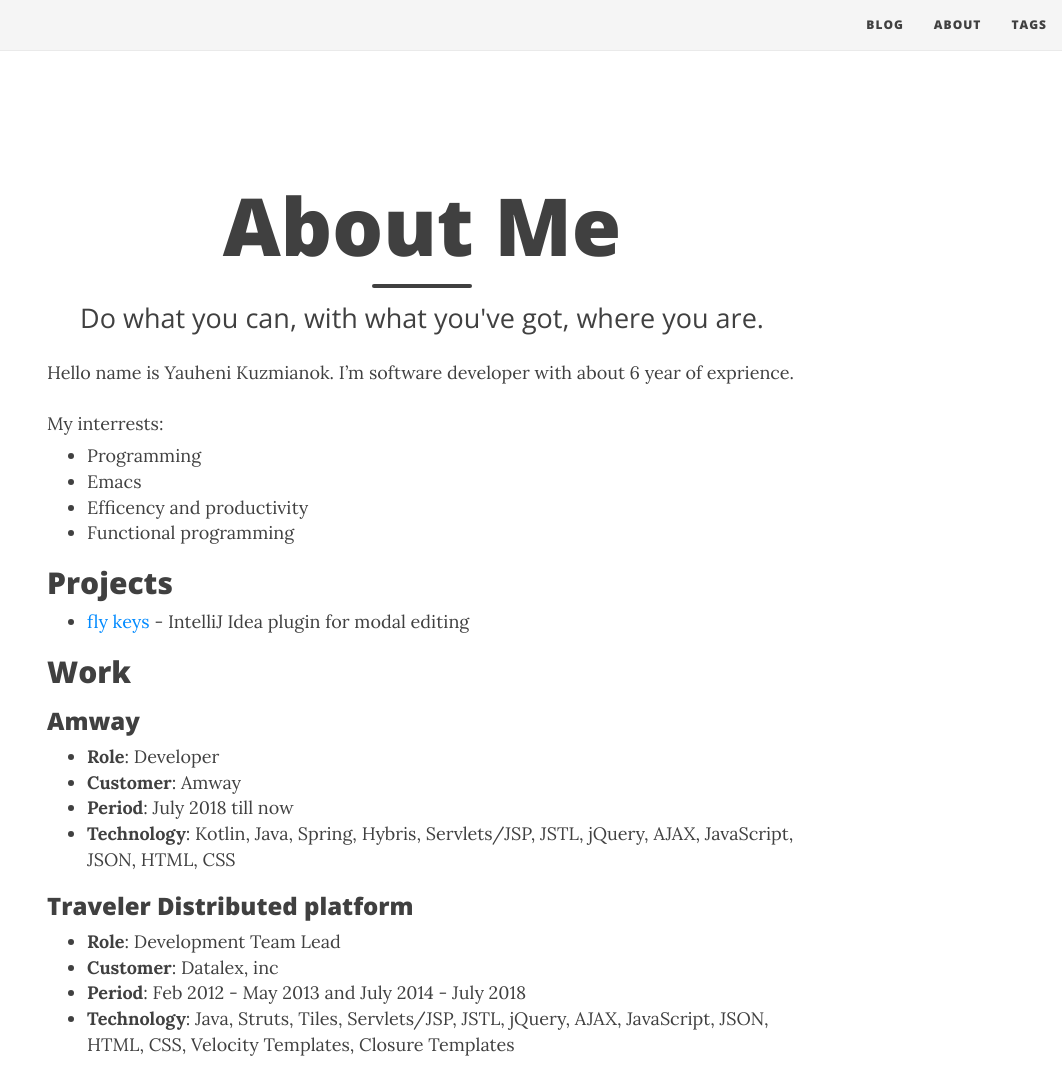
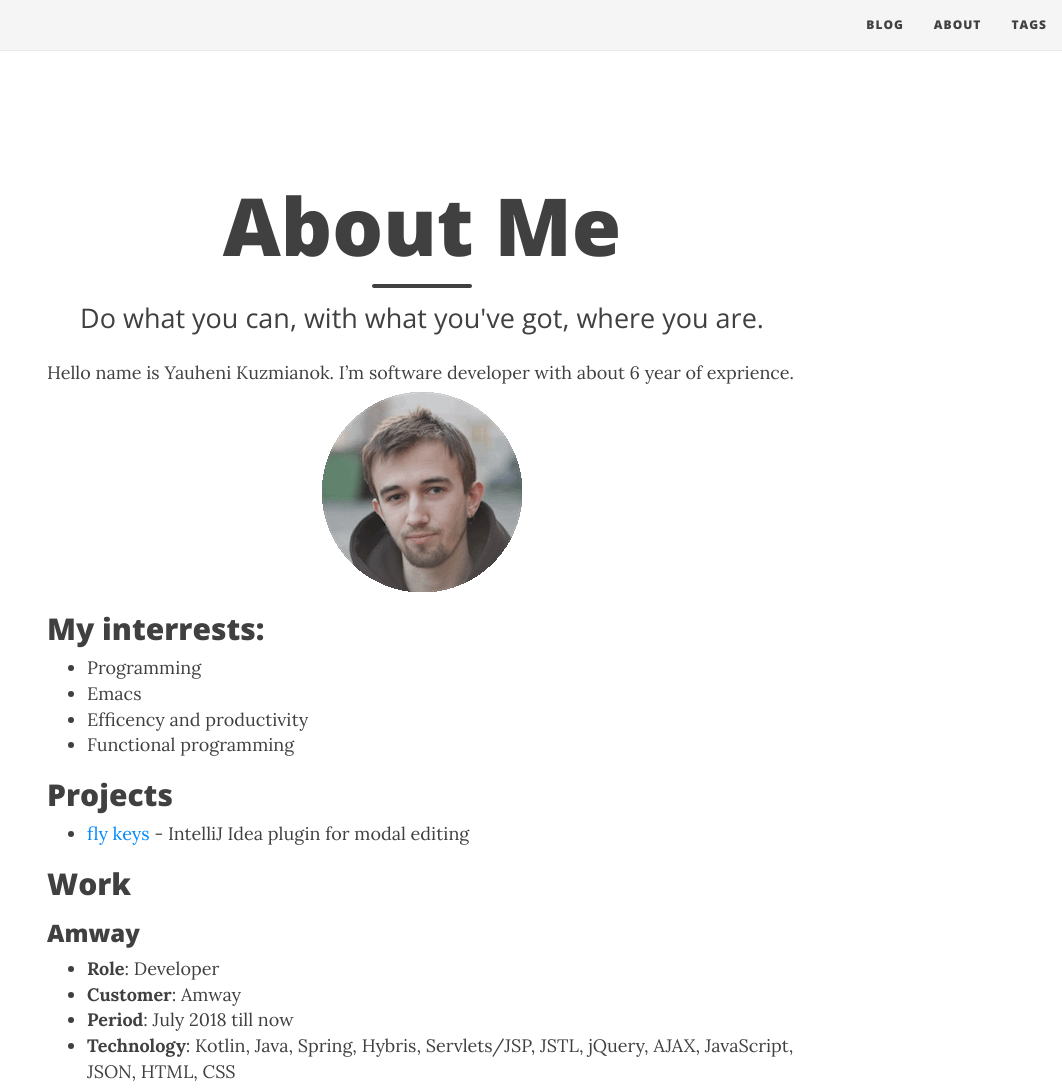
Before and after one commit to KreiDer/kreider.github.io, a plain HTML site: page page/about/index.html in a window 1280 px wide. Shown: the top 1088 px of the page, without its empty margins (218-1280 px from the left). Drawn offline with nearby package versions, Linux system fonts and the light colour scheme; some packages are replaced by stand-ins of ours; a script that the page names is missing.

Commit message:
add image for about page

```diff
--- a/index.xml
+++ b/index.xml
@@ -31,8 +31,7 @@
       <author>nixorg@gmail.com (Yauheni Kuzmianok)</author>
       <guid>https://kreider.github.io/page/about/</guid>
       <description> Hello name is Yauheni Kuzmianok. I&amp;rsquo;m software developer with about 6 year of exprience.
-My interrests:
- Programming Emacs Efficency and productivity Functional programming  Projects  fly keys - IntelliJ Idea plugin for modal editing  Work Amway  Role: Developer Customer: Amway Period: July 2018 till now Technology: Kotlin, Java, Spring, Hybris, Servlets/JSP, JSTL, jQuery, AJAX, JavaScript, JSON, HTML, CSS  Traveler Distributed platform  Role: Development Team Lead Customer: Datalex, inc Period: Feb 2012 - May 2013 and July 2014 - July 2018 Technology: Java, Struts, Tiles, Servlets/JSP, JSTL, jQuery, AJAX, JavaScript, JSON, HTML, CSS, Velocity Templates, Closure Templates  </description>
+    My interrests:  Programming Emacs Efficency and productivity Functional programming  Projects  fly keys - IntelliJ Idea plugin for modal editing  Work Amway  Role: Developer Customer: Amway Period: July 2018 till now Technology: Kotlin, Java, Spring, Hybris, Servlets/JSP, JSTL, jQuery, AJAX, JavaScript, JSON, HTML, CSS  Traveler Distributed platform  Role: Development Team Lead Customer: Datalex, inc Period: Feb 2012 - May 2013 and July 2014 - July 2018 Technology: Java, Struts, Tiles, Servlets/JSP, JSTL, jQuery, AJAX, JavaScript, JSON, HTML, CSS, Velocity Templates, Closure Templates  </description>
     </item>
 
   </channel>
--- a/page/about/index.html
+++ b/page/about/index.html
@@ -179,7 +179,18 @@
 
 <p>Hello name is Yauheni Kuzmianok. I&rsquo;m software developer with about 6 year of exprience.</p>
 
-<p>My interrests:</p>
+
+<link rel="stylesheet" href="/css/hugo-easy-gallery.css" />
+<div class="box" >
+  <figure  itemprop="associatedMedia" itemscope itemtype="http://schema.org/ImageObject">
+    <div class="img">
+      <img itemprop="thumbnail" src="/images/about_main.gif" />
+    </div>
+    <a href="/images/about_main.gif" itemprop="contentUrl"></a>
+  </figure>
+</div>
+
+<h2 id="my-interrests">My interrests:</h2>
 
 <ul>
 <li>Programming</li>
--- a/page/index.xml
+++ b/page/index.xml
@@ -18,8 +18,7 @@
       <author>nixorg@gmail.com (Yauheni Kuzmianok)</author>
       <guid>https://kreider.github.io/page/about/</guid>
       <description> Hello name is Yauheni Kuzmianok. I&amp;rsquo;m software developer with about 6 year of exprience.
-My interrests:
- Programming Emacs Efficency and productivity Functional programming  Projects  fly keys - IntelliJ Idea plugin for modal editing  Work Amway  Role: Developer Customer: Amway Period: July 2018 till now Technology: Kotlin, Java, Spring, Hybris, Servlets/JSP, JSTL, jQuery, AJAX, JavaScript, JSON, HTML, CSS  Traveler Distributed platform  Role: Development Team Lead Customer: Datalex, inc Period: Feb 2012 - May 2013 and July 2014 - July 2018 Technology: Java, Struts, Tiles, Servlets/JSP, JSTL, jQuery, AJAX, JavaScript, JSON, HTML, CSS, Velocity Templates, Closure Templates  </description>
+    My interrests:  Programming Emacs Efficency and productivity Functional programming  Projects  fly keys - IntelliJ Idea plugin for modal editing  Work Amway  Role: Developer Customer: Amway Period: July 2018 till now Technology: Kotlin, Java, Spring, Hybris, Servlets/JSP, JSTL, jQuery, AJAX, JavaScript, JSON, HTML, CSS  Traveler Distributed platform  Role: Development Team Lead Customer: Datalex, inc Period: Feb 2012 - May 2013 and July 2014 - July 2018 Technology: Java, Struts, Tiles, Servlets/JSP, JSTL, jQuery, AJAX, JavaScript, JSON, HTML, CSS, Velocity Templates, Closure Templates  </description>
     </item>
 
   </channel>
```
Also changed, not shown: page/index.html (+12 -1 lines), images/about_main.gif (added).
